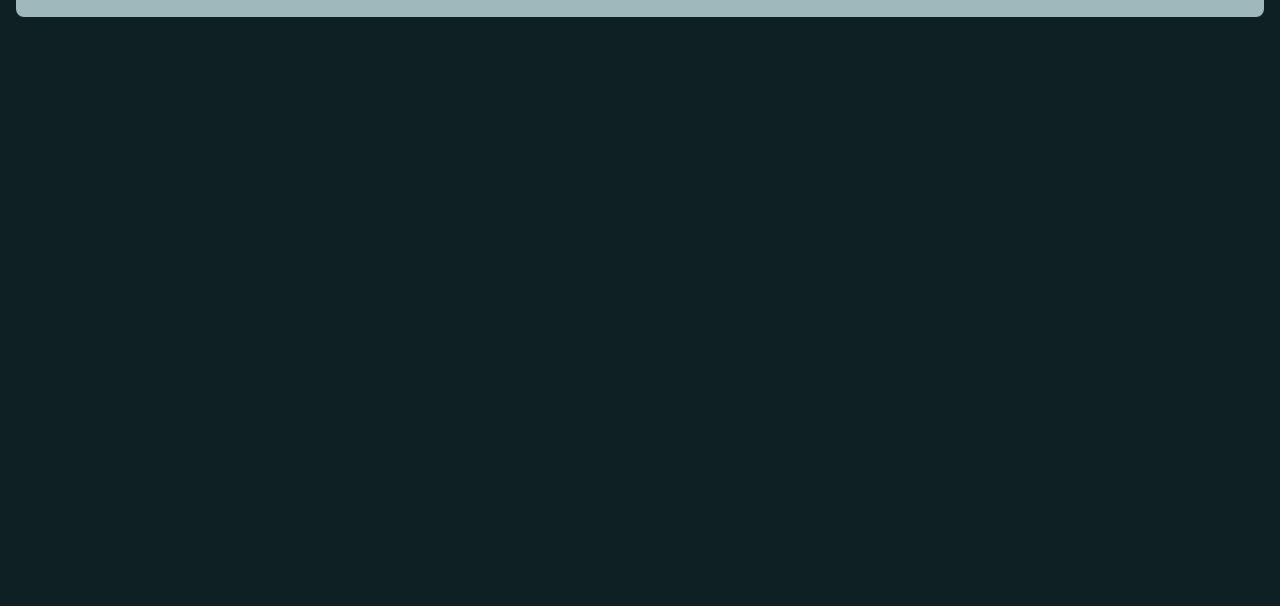
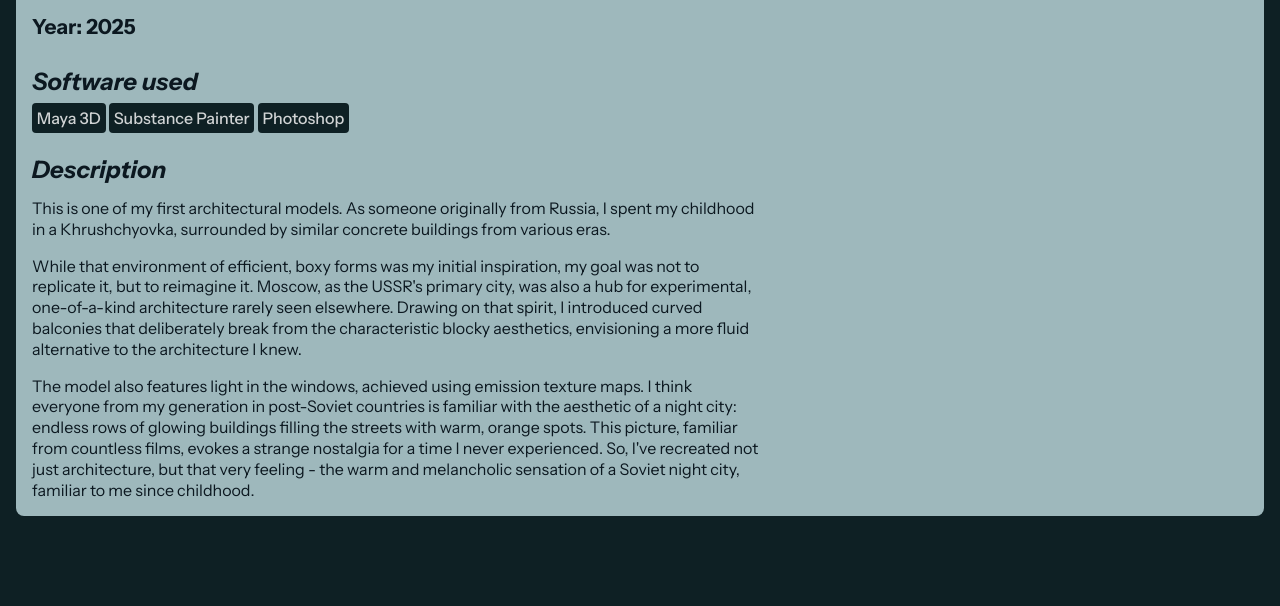
Before and after one commit to SergeiBunakov/SergeiBuankov, a Jekyll site: the page built from 3d-models/soviet-residential-building.html, in a window 1280 px wide. Shown: the part 1171-1777 px from the top of the page. Built offline with Jekyll 4.4.1, drawn with Linux system fonts in a browser that asks for light colours; before the commit the page ends 1278 px from its top, so only the background shows below that.

Commit message:
WIP: Add description to some showcase items

```diff
--- a/3d-models/soviet-residential-building.html
+++ b/3d-models/soviet-residential-building.html
@@ -8,3 +8,44 @@ item_name: Soviet Residential Building 3D Model
 	<iframe title="Soviet Residential Building" frameborder="0" allowfullscreen mozallowfullscreen="true" webkitallowfullscreen="true" allow="autoplay; fullscreen; xr-spatial-tracking" xr-spatial-tracking execution-while-out-of-viewport execution-while-not-rendered web-share src="https://sketchfab.com/models/3d7f73fcabc044579c477a31ddf4a5b9/embed?transparent=1&dnt=1&"> </iframe>
   </div>
 </section>
+<section>
+  <span class="fs-3 fw-bold"> Year: 2025 </span>
+</section>
+<section class="section-about section-showcase-item-about">
+  <h2 class="section-title"> Software used </h2>
+  <cards>
+    <span class="card-skill bg-primary fg-light">Maya 3D</span>
+    <span class="card-skill bg-primary fg-light">Substance Painter</span>
+    <span class="card-skill bg-primary fg-light">Photoshop</span>
+  </cards>
+</section>
+<section class="section-showcase-item-about section-about">
+  <h2 class="section-title"> Description </h2>
+  <p class="text">
+    This is one of my first architectural models. As someone originally from
+    Russia, I spent my childhood in a Khrushchyovka, surrounded by similar
+    concrete buildings from various eras.
+  </p>
+
+  <p class="text">
+    While that environment of efficient, boxy forms was my initial
+    inspiration, my goal was not to replicate it, but to reimagine it. Moscow,
+    as the USSR's primary city, was also a hub for experimental, one-of-a-kind
+    architecture rarely seen elsewhere. Drawing on that spirit, I introduced
+    curved balconies that deliberately break from the characteristic blocky
+    aesthetics, envisioning a more fluid alternative to the architecture I
+    knew.
+  </p>
+
+  <p class="text">
+    The model also features light in the windows, achieved using emission
+    texture maps. I think everyone from my generation in post-Soviet countries
+    is familiar with the aesthetic of a night city: endless rows of glowing
+    buildings filling the streets with warm, orange spots. This picture,
+    familiar from countless films, evokes a strange nostalgia for a time I
+    never experienced. So, I've recreated not just architecture, but that very
+    feeling - the warm and melancholic sensation of a Soviet night city,
+    familiar to me since childhood.
+  </p>
+
+</section>
--- a/style.css
+++ b/style.css
@@ -43,9 +43,10 @@
 	--primary-lighter-bg-color: rgb(158, 184, 188);
 }
 
-*, html, body {
+html, body {
 	font-family: var(--default-font-family);
 	font-size: var(--fs-4);
+    color: var(--dark-fg-color);
 }
 
 .fw-bold     { font-weight: var(--fw-bold) !important;     }
@@ -333,6 +334,7 @@ panel.side > .title {
     font-weight: var(--fw-bold);
     font-size: var(--fs-1);
     font-style: italic;
+    color: inherit;
 }
 
 panel.side .details {
```
Also changed, not shown: 3d-models/colonial-style-hotel-residential-building.html (+40 -0 lines).
